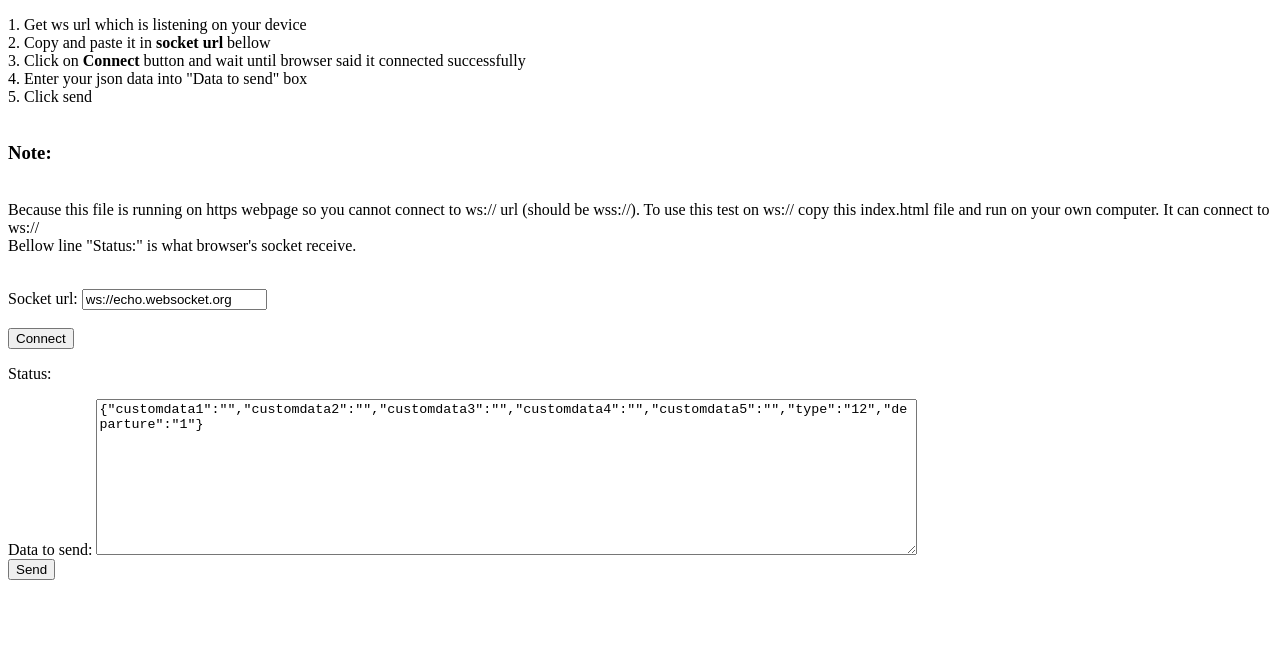
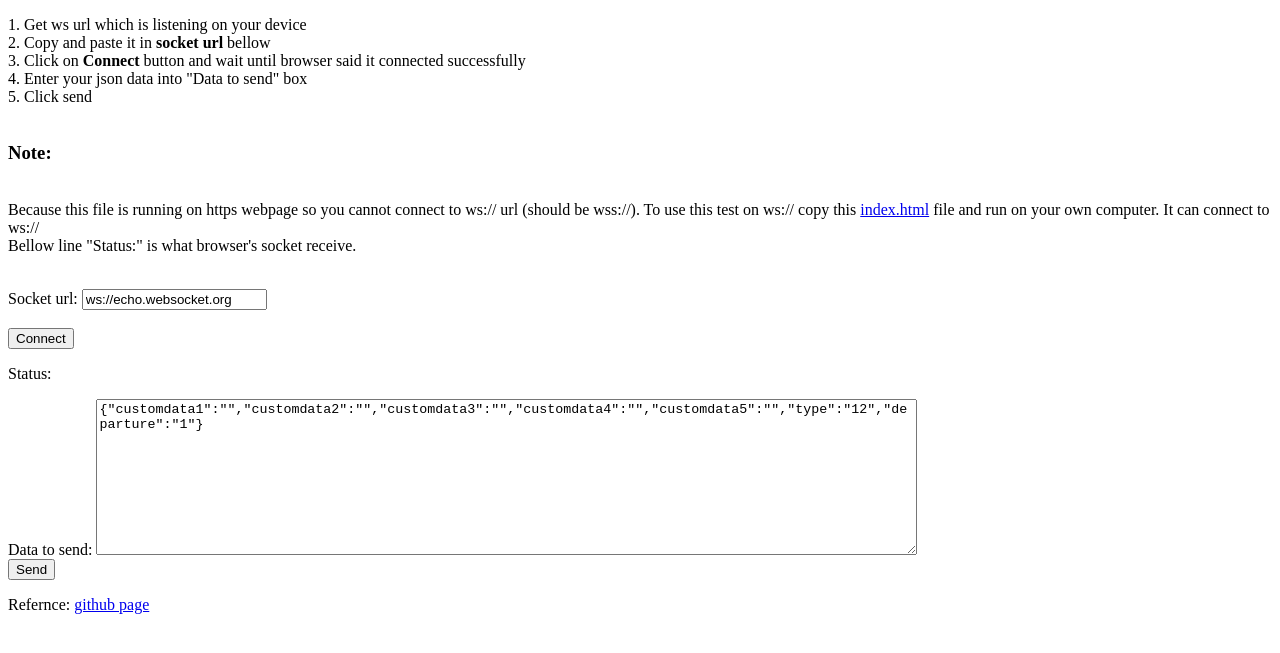
Before and after one commit to dzungvu/test_socket, a plain HTML site: page index.html in a window 1280 px wide. Shown: the part 105-758 px from the top of the page. Drawn offline with Linux system fonts and the light colour scheme.

Commit message:
Update index.html

```diff
--- a/index.html
+++ b/index.html
@@ -15,7 +15,7 @@
 5. Click send</br>
 </br>
 <h3>Note: </h3></br>
-Because this file is running on https webpage so you cannot connect to ws:// url (should be wss://). To use this test on ws:// copy this index.html file and run on your own computer. It can connect to ws://</br>
+Because this file is running on https webpage so you cannot connect to ws:// url (should be wss://). To use this test on ws:// copy this <a href="https://github.com/dzungvu/test_socket/edit/master/index.html">index.html</a> file and run on your own computer. It can connect to ws://</br>
 Bellow line "Status:" is what browser's socket receive.</br></br>
 </p>
 
@@ -82,5 +82,8 @@ function sendData() {
 }
 </script>
 
+<footer>
+  <p>Refernce: <a href="https://github.com/dzungvu/test_socket">github page</a></p><br>
+</footer>
 </body>
 </html>
```
